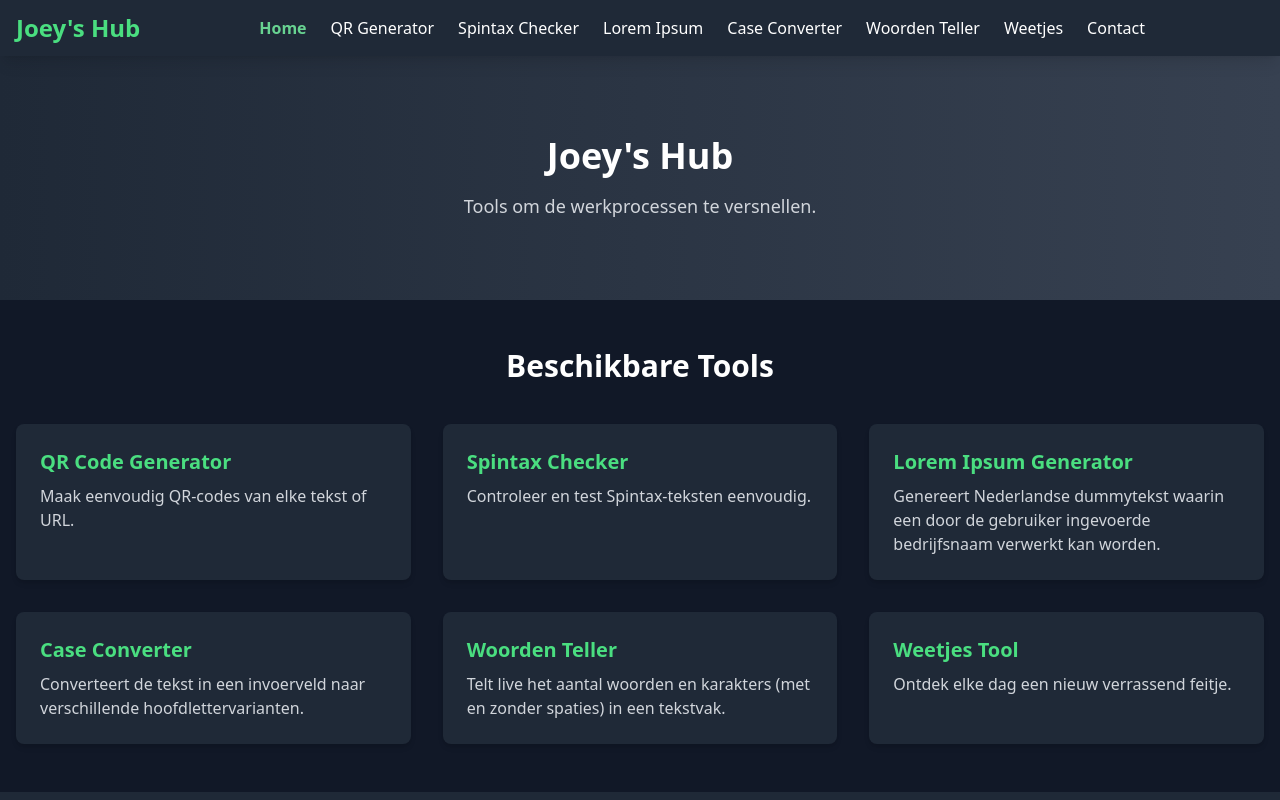
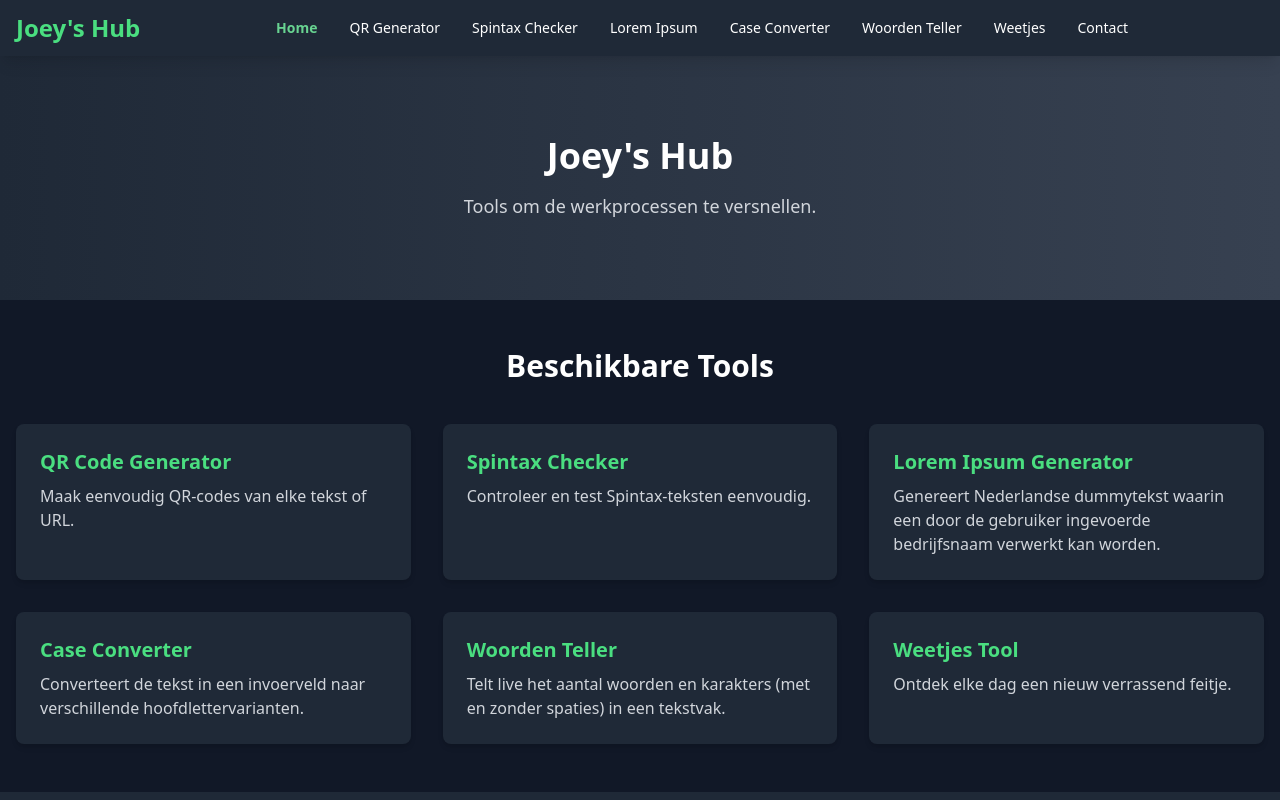
Before and after one commit to Joeydm6/joeyhub, a plain HTML site: page index.html in a window 1280 px wide. Shown: the top 800 px of the page. Drawn offline with nearby package versions, Linux system fonts and the light colour scheme.

Commit message:
Add files via upload

```diff
--- a/menu.html
+++ b/menu.html
@@ -1,15 +1,10 @@
-<!-- menu.html -->
-<!-- Bevat ALLEEN de HTML structuur voor de navigatie zelf -->
-<nav id="menu" class="hidden md:flex md:items-center w-full md:w-auto absolute md:relative top-full left-0 md:top-auto md:left-auto bg-gray-800 md:bg-transparent z-20 shadow-lg md:shadow-none">
-    <ul class="flex flex-col md:flex-row md:space-x-6 w-full px-4 md:px-0 py-2 md:py-0">
-        <li><a href="index.html" class="nav-link block py-2 px-4 md:p-0 text-white hover:text-green-400">Home</a></li>
-        <li><a href="qrgenerator.html" class="nav-link block py-2 px-4 md:p-0 text-white hover:text-green-400">QR Generator</a></li>
-        <li><a href="spintaxchecker.html" class="nav-link block py-2 px-4 md:p-0 text-white hover:text-green-400">Spintax Checker</a></li> <!-- Was spintax.html? Nu spintaxchecker.html -->
-        <li><a href="lorem-ipsum.html" class="nav-link block py-2 px-4 md:p-0 text-white hover:text-green-400">Lorem Ipsum</a></li>
-        <li><a href="case-converter.html" class="nav-link block py-2 px-4 md:p-0 text-white hover:text-green-400">Case Converter</a></li>
-        <li><a href="woorden-teller.html" class="nav-link block py-2 px-4 md:p-0 text-white hover:text-green-400">Woorden Teller</a></li>
-        <li><a href="weetjes.html" class="nav-link block py-2 px-4 md:p-0 text-white hover:text-green-400">Weetjes</a></li> <!-- Nieuw -->
-        <!-- Einde nieuwe tools -->
-        <li><a href="contact.html" class="nav-link block py-2 px-4 md:p-0 text-white hover:text-green-400">Contact</a></li>
-    </ul>
+<nav id="menu" class="flex justify-center"> <ul class="flex flex-col md:flex-row md:items-center md:space-x-4 w-auto px-4 md:px-0 py-2 md:py-0"> <li><a href="index.html" class="nav-link block py-2 px-4 md:px-2 md:py-1 text-white hover:text-green-400 md:text-sm transition duration-150 ease-in-out">Home</a></li>
+    <li><a href="qrgenerator.html" class="nav-link block py-2 px-4 md:px-2 md:py-1 text-white hover:text-green-400 md:text-sm transition duration-150 ease-in-out">QR Generator</a></li>
+    <li><a href="spintaxchecker.html" class="nav-link block py-2 px-4 md:px-2 md:py-1 text-white hover:text-green-400 md:text-sm transition duration-150 ease-in-out">Spintax Checker</a></li>
+    <li><a href="lorem-ipsum.html" class="nav-link block py-2 px-4 md:px-2 md:py-1 text-white hover:text-green-400 md:text-sm transition duration-150 ease-in-out">Lorem Ipsum</a></li>
+    <li><a href="case-converter.html" class="nav-link block py-2 px-4 md:px-2 md:py-1 text-white hover:text-green-400 md:text-sm transition duration-150 ease-in-out">Case Converter</a></li>
+    <li><a href="woorden-teller.html" class="nav-link block py-2 px-4 md:px-2 md:py-1 text-white hover:text-green-400 md:text-sm transition duration-150 ease-in-out">Woorden Teller</a></li>
+    <li><a href="weetjes.html" class="nav-link block py-2 px-4 md:px-2 md:py-1 text-white hover:text-green-400 md:text-sm transition duration-150 ease-in-out">Weetjes</a></li>
+    <li><a href="contact.html" class="nav-link block py-2 px-4 md:px-2 md:py-1 text-white hover:text-green-400 md:text-sm transition duration-150 ease-in-out">Contact</a></li>
+</ul>
 </nav>
```
